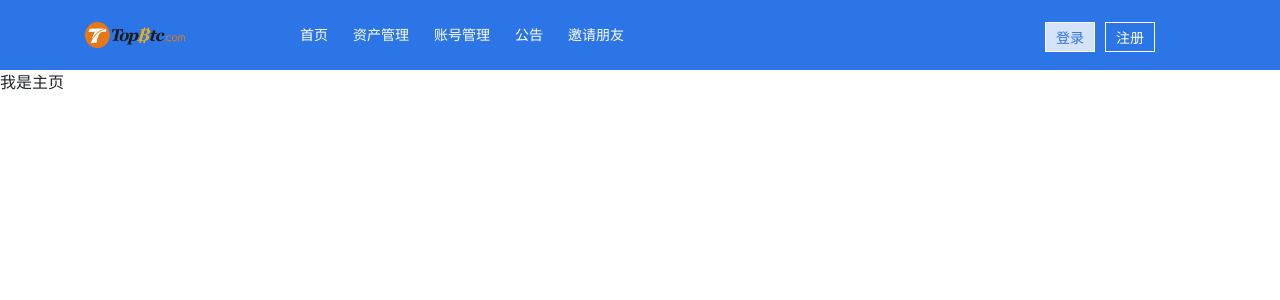
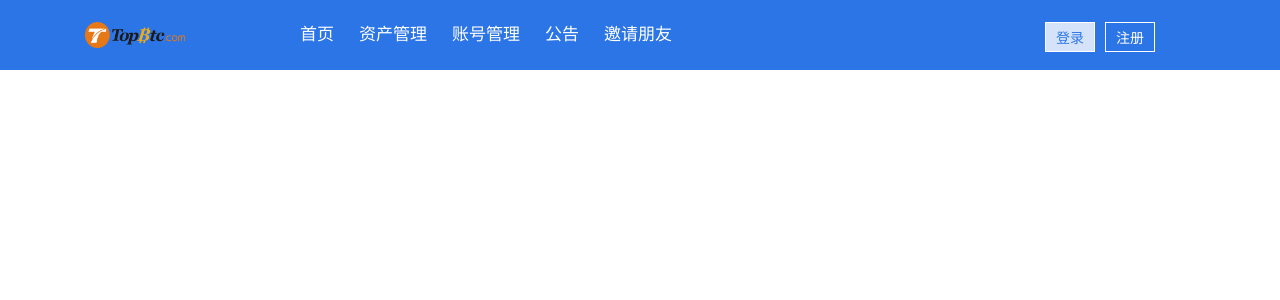
Before and after one commit to daiwenbo19940227/topbtc, a Vue app: page /#/home in a window 1280 px wide. Before the commit this address led to /#/main. Shown: the top 300 px of the page. Built offline with nearby package versions, Linux system fonts and the light colour scheme.

Commit message:
修改路由

```diff
--- a/index.html
+++ b/index.html
@@ -7,7 +7,9 @@
     <title>topbtc</title>
   </head>
   <body>
-    <div id="app"></div>
+    <div id="app">
+      <router-view></router-view>
+    </div>
     <!-- built files will be auto injected -->
   </body>
 </html>
--- a/src/App.vue
+++ b/src/App.vue
@@ -1,15 +1,10 @@
 <template>
   <div class="main">
-    <v-header></v-header>
+    <router-view></router-view>
   </div>
 </template>
 <script>
-import header from './components/header/header'
-
 export default {
-  components: {
-    'v-header': header
-  }
 }
 </script>
 
--- a/src/components/header/header.vue
+++ b/src/components/header/header.vue
@@ -50,7 +50,8 @@ export default {
         .head-navbar
             .nav-item
                 &>a
-                    font-size 14px
+                    font-size 17px
+                    line-height 17px
                     color white
                     margin-left 25px
         .login-register
--- a/src/components/home/home.vue
+++ b/src/components/home/home.vue
@@ -1,13 +1,16 @@
 <template>
   <div class="home">
-      我是主页
+    <v-header></v-header>
   </div>
 </template>
 <script>
+import header from '../header/header'
 export default {
-
+  components : {
+   'v-header' : header
+  }
 }
 </script>
+
 <style lang="stylus">
-
 </style>
--- a/src/main.js
+++ b/src/main.js
@@ -13,6 +13,7 @@ import Account from './components/account/account.vue'
 import Login from './components/login/login.vue'
 import Register from './components/register/register.vue'
 import Invite from './components/invite/invite.vue'
+import Home from './components/home/home.vue'
 
 Vue.config.productionTip = false
 
@@ -20,13 +21,21 @@ Vue.use(BootstrapVue)
 Vue.use(VueRouter)
 
 const routes = [
+  { path: '/', component: App ,
+      children: [
+        { path: '/home', component: Home,
+          children:[
             { path: '/main', component: Main},
             { path: '/asset', component: Asset},
-  { path: '/notice', component: Notice},
             { path: '/account', component: Account},
             { path: '/login', component: Login},
             { path: '/register', component: Register},
             { path: '/invite', component:Invite}
+          ]
+        },
+        { path: '/notice', component: Notice}
+      ]
+  },
 ]
 
 const router = new VueRouter({
@@ -37,7 +46,4 @@ new Vue({
   mode: 'history',
   el: '#app',
   router,
-  template: '<App/>',
-  components: { App }
 })
-router.push('/main')
```
Lines whose indentation alone changed are shown as unchanged.
